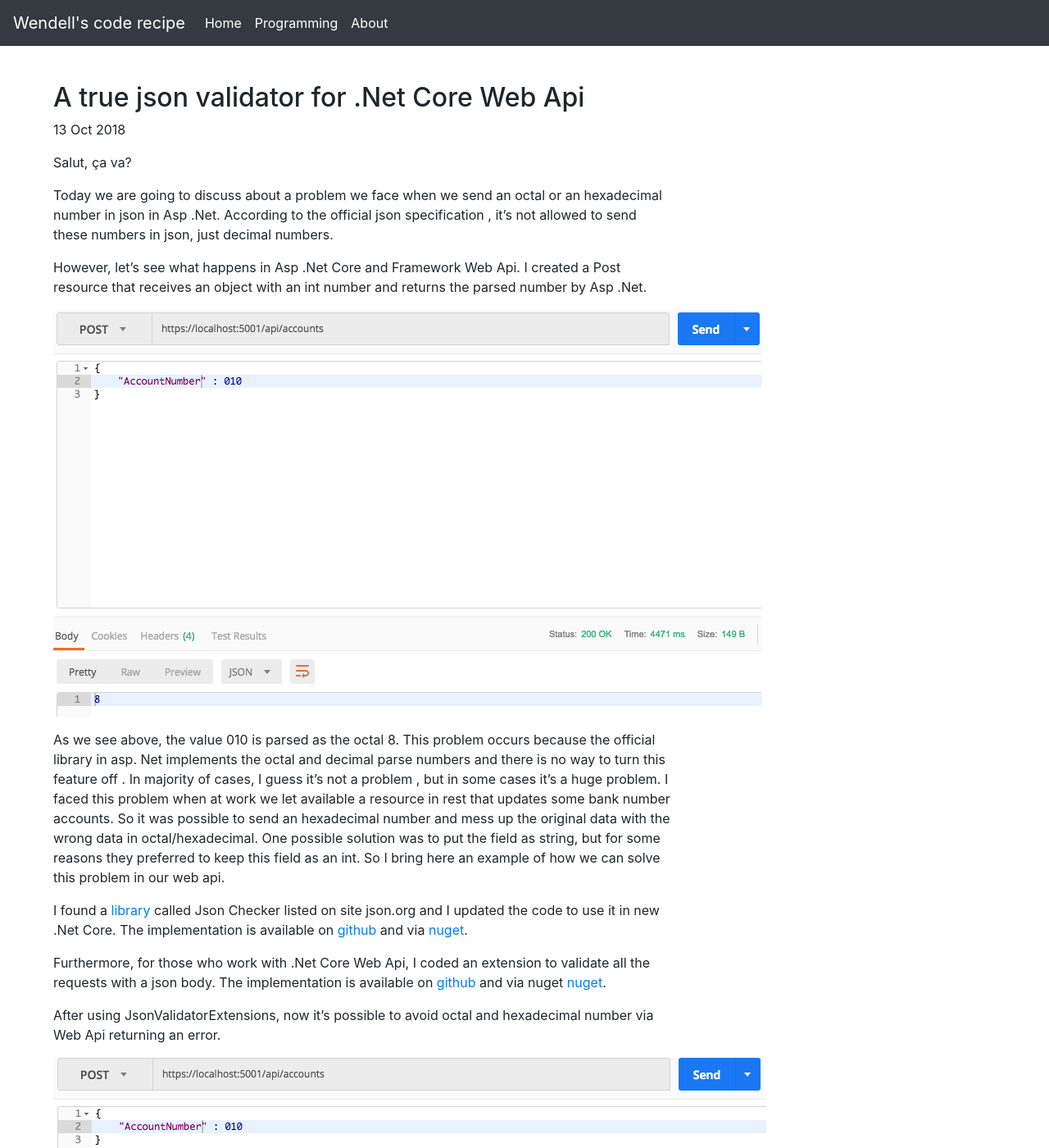
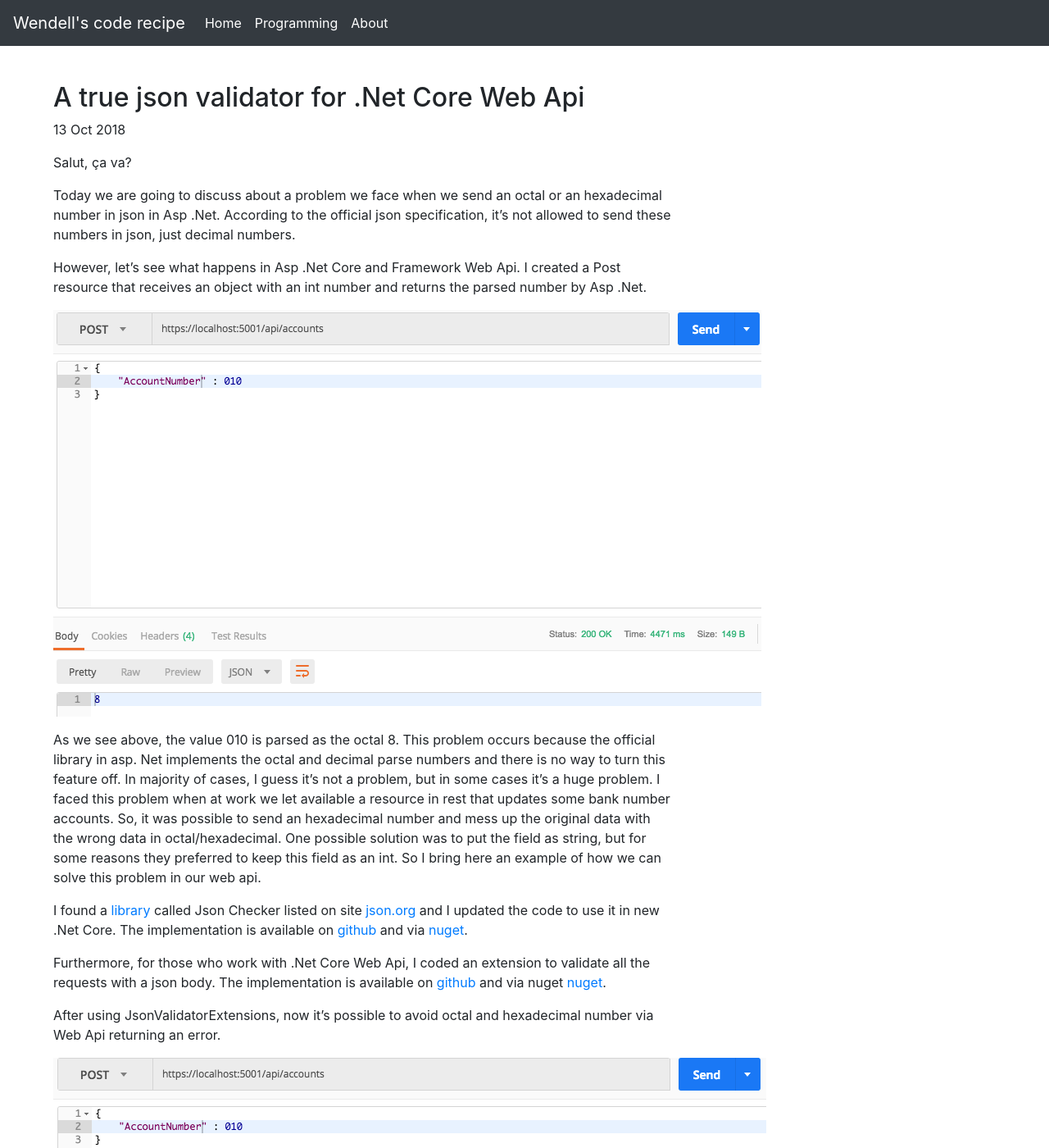
Before and after one commit to wendellantildes/wendellantildes.github.io, a Jekyll site: the page built from _posts/2018-10-13-json-validator.md, in a window 1280 px wide and 1400 px high. Shown: the whole window at 82% size. Built offline with Jekyll 4.4.1, drawn with Linux system fonts in a browser that asks for light colours; nearby versions of some CDN libraries; part of the change alters nothing that is shown.

```diff
--- a/_posts/2018-10-13-json-validator.md
+++ b/_posts/2018-10-13-json-validator.md
@@ -9,15 +9,15 @@ tags: [c#, .net, .netcore, leadingZero, webApi]
 
 Salut, ça va?
 
-Today we are going to discuss about a problem we face when we send an octal or an hexadecimal number in json in Asp .Net. According to the official json specification , it’s not allowed to send these numbers in json, just decimal numbers.
+Today we are going to discuss about a problem we face when we send an octal or an hexadecimal number in json in Asp .Net. According to the official json specification, it’s not allowed to send these numbers in json, just decimal numbers.
 
 However, let’s see what happens in Asp .Net Core and Framework Web Api. I created a Post resource that receives an object with an int number and returns the parsed number by Asp .Net.
 
 ![useful image]({{site.url}}/assets/json_validator/without_json_validator.png)
 
-As we see above, the value 010 is parsed as the octal 8. This problem occurs because the official library in asp. Net implements the octal and decimal parse numbers and there is no way to turn this feature off . In majority of cases, I guess it’s not a problem , but in some cases it’s a huge problem. I faced this problem when at work we let available a resource in rest that updates some bank number accounts. So it was possible to send an hexadecimal number and mess up the original data with the wrong data in octal/hexadecimal. One possible solution was to put the field as string, but for some reasons they preferred to keep this field as an int. So I bring here an example of how we can solve this problem in our web api.
+As we see above, the value 010 is parsed as the octal 8. This problem occurs because the official library in asp. Net implements the octal and decimal parse numbers and there is no way to turn this feature off. In majority of cases, I guess it’s not a problem, but in some cases it’s a huge problem. I faced this problem when at work we let available a resource in rest that updates some bank number accounts. So, it was possible to send an hexadecimal number and mess up the original data with the wrong data in octal/hexadecimal. One possible solution was to put the field as string, but for some reasons they preferred to keep this field as an int. So I bring here an example of how we can solve this problem in our web api.
 
-I found a [library](http://www.raboof.com/projects/jsonchecker/) called Json Checker listed on site json.org  and I updated the code to use it in new .Net Core. The implementation is available on [github](https://github.com/wendellantildes/JsonValidator) and via [nuget](https://www.nuget.org/packages/JsonValidatorTool/).
+I found a [library](http://www.raboof.com/projects/jsonchecker/) called Json Checker listed on site [json.org](https://json.org) and I updated the code to use it in new .Net Core. The implementation is available on [github](https://github.com/wendellantildes/JsonValidator) and via [nuget](https://www.nuget.org/packages/JsonValidatorTool/).
 
 Furthermore, for those who work with .Net Core Web Api, I coded an extension to validate all the requests with a json body. The implementation is available on [github](https://github.com/wendellantildes/JsonValidatorExtensions) and via nuget [nuget](https://www.nuget.org/packages/JsonValidatorExtensions.NetCore/).
 
```
